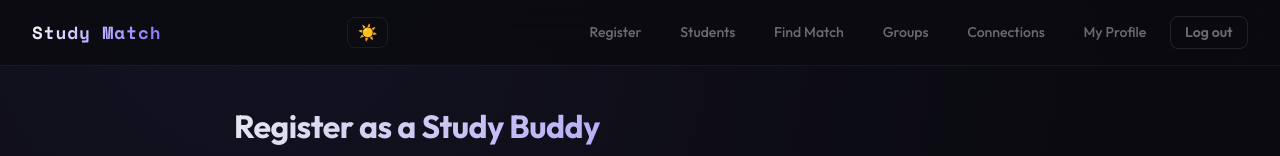
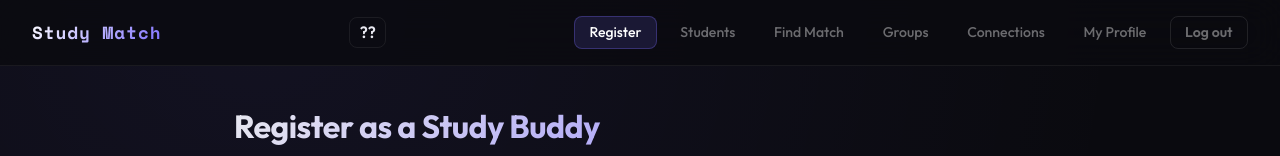
Before and after one commit to ayeshahassan15/Study-Match, a React (Vite) app in the folder client/: page / in a window 1280 px wide. Shown: the top 156 px of the page. Built offline with nearby package versions, Linux system fonts and the light colour scheme; no server answers; sample sign-in values are in the browser's storage.

Commit message:
fix: Register tab now links to register form and shows toast if profile exists

```diff
--- a/client/src/components/Navbar.jsx
+++ b/client/src/components/Navbar.jsx
@@ -52,16 +52,16 @@ useEffect(() => {
       <NavLink to="/" className="brand">Study Match</NavLink>
       <div style={{ display: "flex", alignItems: "center", gap: "0.5rem" }}>
         <button onClick={toggleTheme} style={{ background: "none", border: "1px solid var(--border)", color: "var(--text)", padding: "0.3rem 0.6rem", fontSize: "1rem", borderRadius: "8px" }}>
-  {theme === "dark" ? "☀️" : "🌙"}
+  {theme === "dark" ? "??" : "??"}
 </button>
         <button className="hamburger" onClick={() => setMenuOpen(!menuOpen)}>
-  {menuOpen ? "✕" : "☰"}
+  {menuOpen ? "?" : "?"}
 </button>
       </div>
       <div className={`nav-links ${menuOpen ? "open" : ""}`}>
         {user ? (
           <>
-            <NavLink to="/profile" onClick={() => setMenuOpen(false)}>Register</NavLink>
+            <NavLink to="/" onClick={() => setMenuOpen(false)}>Register</NavLink>
             <NavLink to="/students" onClick={() => setMenuOpen(false)}>Students</NavLink>
             <NavLink to="/match" onClick={() => setMenuOpen(false)}>Find Match</NavLink>
             <NavLink to="/groups" onClick={() => setMenuOpen(false)}>Groups</NavLink>
--- a/client/src/pages/Home.jsx
+++ b/client/src/pages/Home.jsx
@@ -27,7 +27,7 @@ function Home() {
     axios.get("/api/students")
       .then(res => {
         const mine = res.data.data.find(s => s.userId === myId);
-        if (mine) setHasProfile(true);
+        if (mine) { setHasProfile(true); showToast("You already have a study profile. Please edit your existing one.", "error"); }
       })
       .catch(() => {})
       .finally(() => setChecking(false));
@@ -85,12 +85,7 @@ function Home() {
 
   return (
     <div>
-      {hasProfile && (
-        <div style={{ background: "rgba(124,109,255,0.1)", border: "1px solid rgba(124,109,255,0.3)", borderRadius: "10px", padding: "0.8rem 1rem", marginBottom: "1.2rem", fontSize: "0.9rem", color: "var(--accent)", display: "flex", justifyContent: "space-between", alignItems: "center" }}>
-          <span>You already have a study profile.</span>
-          <a href="/profile" style={{ color: "var(--accent)", fontWeight: 600, textDecoration: "underline" }}>View it here</a>
-        </div>
-      )}
+
       <h1>Register as a Study Buddy</h1>
       <p style={{ marginBottom: "1.5rem" }}>Add your details and find students who study the same subjects at the same time.</p>
       <div className="card">
```
Also changed, not shown: client/src/hooks/usePageTitle.js (line endings or trailing spaces).
